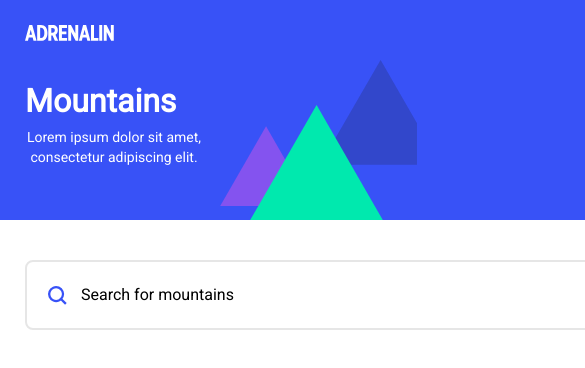
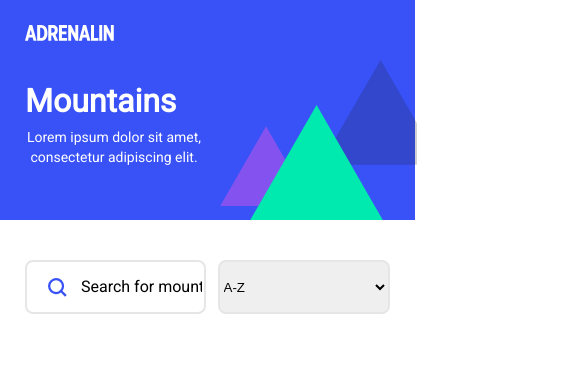
Before and after one commit to jrpt1017/mountain-webpage, a React (Create React App) app: page / in a window 390 px wide. Shown: the top 368 px of the page, 585 px wide, since content can reach past the window. Built offline with nearby package versions, Linux system fonts and the light colour scheme.

Commit message:
Implement mobile responsive for search bar and sort fields

```diff
--- a/src/components/Header/index.scss
+++ b/src/components/Header/index.scss
@@ -61,6 +61,7 @@
 @media screen and (max-width:480px) {
   .header-wrapper {
     height: 220px;
+    width: 415px;
 
     .adrenalin-title-container{
       margin-top: 25px;
--- a/src/components/MainComponent/index.scss
+++ b/src/components/MainComponent/index.scss
@@ -1,8 +1,4 @@
 .page-wrapper {
   display: grid;
   grid-template-rows: 1fr 3fr;
-
-  .header-wrapper {
-    grid-row: 1;
-  }
 }
--- a/src/components/MainContent/SearchBar/index.scss
+++ b/src/components/MainContent/SearchBar/index.scss
@@ -17,3 +17,12 @@ input::-webkit-input-placeholder {
 input {
   text-indent: 52px;
 }
+
+@media screen and (max-width: 480px){
+  .search-field {
+    width: 100%;
+    height: 48px;
+    border: 2px solid #E6E6E6;
+    border-radius: 8px;
+  }
+}
--- a/src/components/MainContent/Sort/index.js
+++ b/src/components/MainContent/Sort/index.js
@@ -3,13 +3,13 @@ import "./index.scss";
 
 const Sort = ({ options, handleSort, value }) => {
   return (
-    <>
+    <div style={{ height: "100%" }}>
       <select class="form-control" onChange={handleSort}>
         {options.map((optionItem) => {
           return <option value={optionItem}>{optionItem}</option>;
         })}
       </select>
-    </>
+    </div>
   );
 };
 
--- a/src/components/MainContent/Sort/index.scss
+++ b/src/components/MainContent/Sort/index.scss
@@ -1,6 +1,14 @@
 .form-control {
-  height: 64px;
+  height: 100%;
   width: 220px;
   border: 2px solid #E6E6E6;
   border-radius: 8px;
 }
+
+@media screen and (max-width: 480px){
+  .form-control {
+    width:100%;
+    border: 2px solid #E6E6E6;
+    border-radius: 8px;
+  }
+}
--- a/src/components/MainContent/index.scss
+++ b/src/components/MainContent/index.scss
@@ -31,9 +31,10 @@
 
     .sub-header {
       display: grid;
-      grid-template-columns: 6fr 6fr;
+      grid-template-columns: 1fr 1fr;
       margin-bottom: 40px;
       position: relative;
+      gap: 20px;
     }
 
     .sub-header:before {
```
